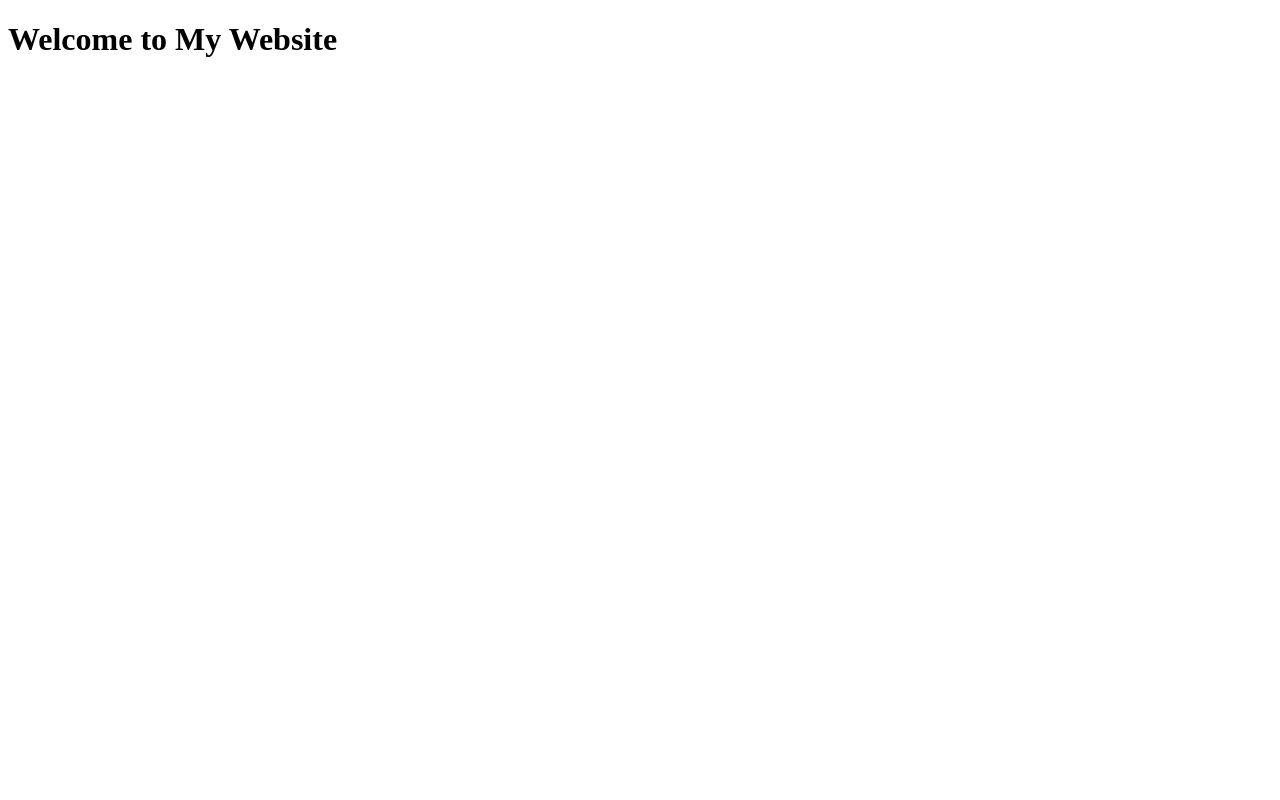
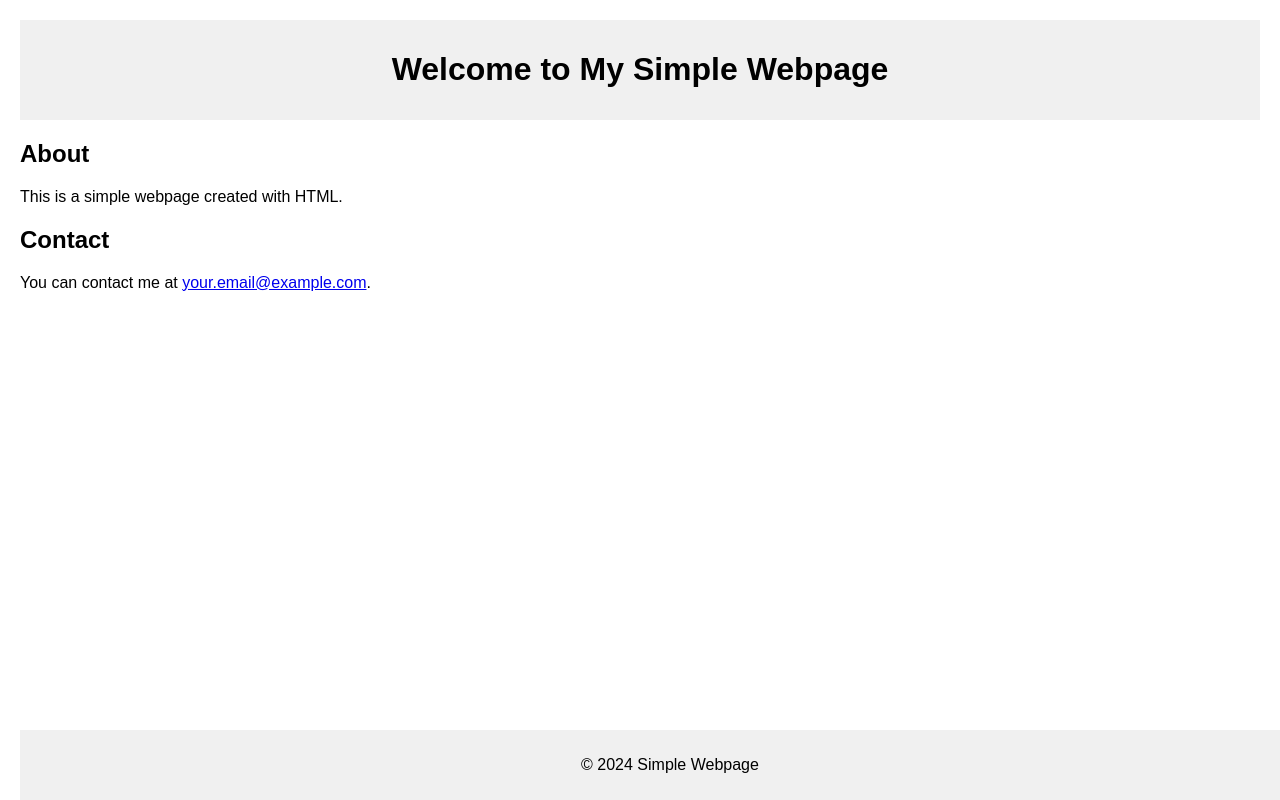
Before and after one commit to Huangtong26/Huangtong26.github.io, a plain HTML site: page index.html in a window 1280 px wide. Drawn offline with Linux system fonts and the light colour scheme.

Commit message:
Update index.html

```diff
--- a/index.html
+++ b/index.html
@@ -2,9 +2,48 @@
 <html lang="en">
 <head>
     <meta charset="UTF-8">
-    <title>Huangtong's Website</title>
+    <meta name="viewport" content="width=device-width, initial-scale=1.0">
+    <title>Simple Webpage</title>
+    <style>
+        body {
+            font-family: Arial, sans-serif;
+            margin: 20px;
+        }
+        header {
+            text-align: center;
+            background-color: #f0f0f0;
+            padding: 10px;
+        }
+        section {
+            margin-top: 20px;
+        }
+        footer {
+            text-align: center;
+            padding: 10px;
+            background-color: #f0f0f0;
+            position: fixed;
+            bottom: 0;
+            width: 100%;
+        }
+    </style>
 </head>
 <body>
-        <h1>Welcome to My Website</h1>
+    <header>
+        <h1>Welcome to My Simple Webpage</h1>
+    </header>
+
+    <section>
+        <h2>About</h2>
+        <p>This is a simple webpage created with HTML.</p>
+    </section>
+
+    <section>
+        <h2>Contact</h2>
+        <p>You can contact me at <a href="mailto:your.email@example.com">your.email@example.com</a>.</p>
+    </section>
+
+    <footer>
+        <p>&copy; 2024 Simple Webpage</p>
+    </footer>
 </body>
 </html>
```
